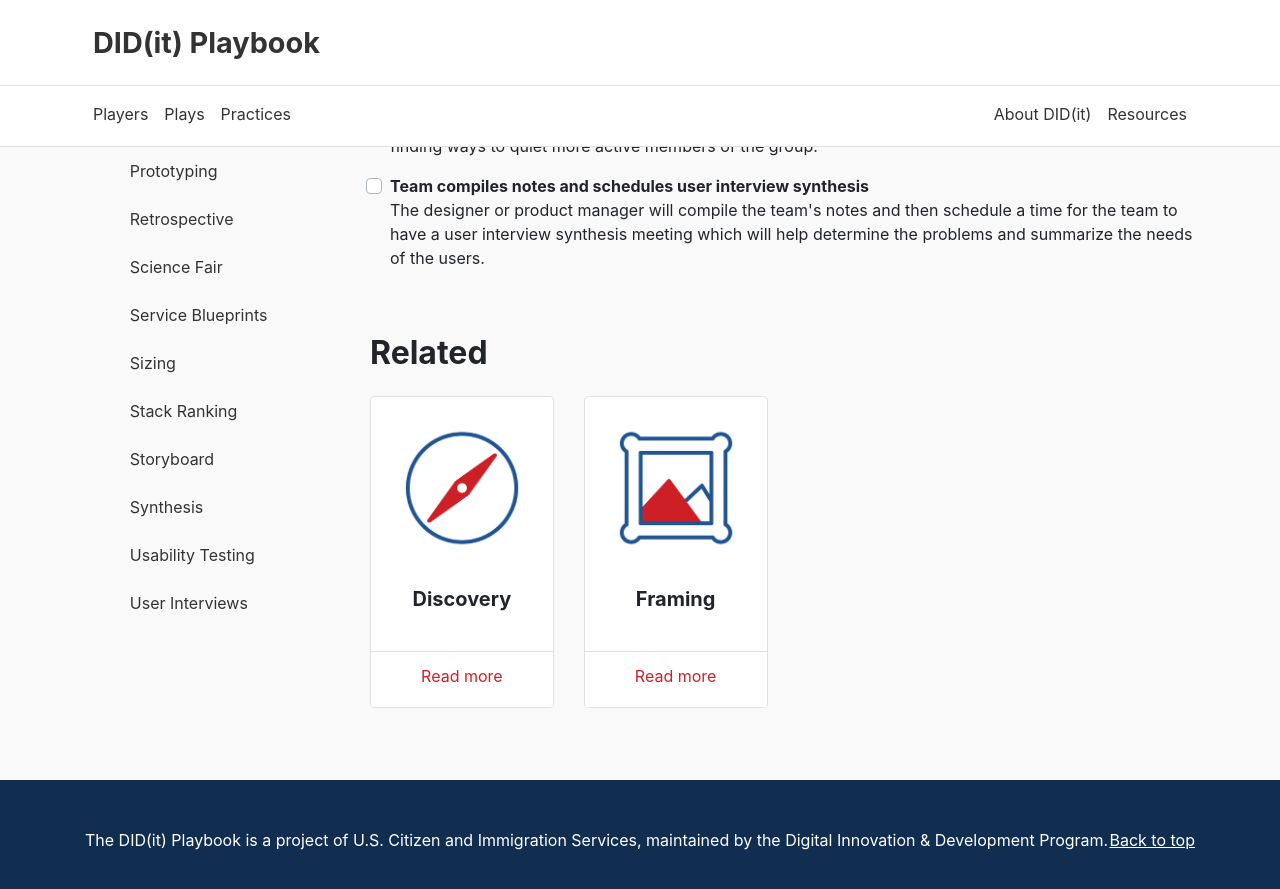
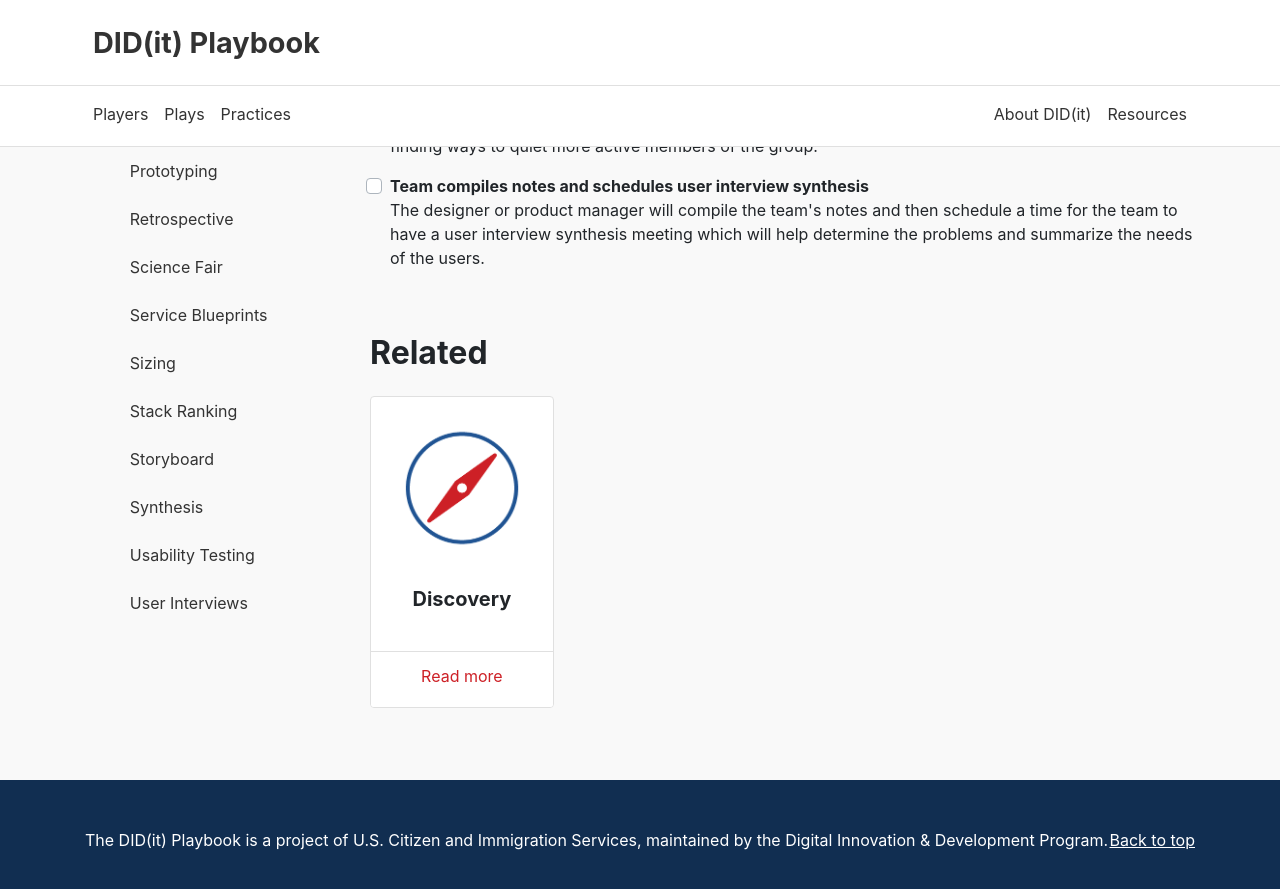
Before and after one commit to KnightPointSystems/kps_playbook, a Jekyll site: the page built from v2/practices/group_interview.md, in a window 1280 px wide and 900 px high, scrolled down 916 px. Shown: the top 889 px of the window. Built offline with Jekyll 4.4.1, drawn with Linux system fonts in a browser that asks for light colours; nearby versions of some CDN libraries.

Commit message:
Update group_interview.yml

```diff
--- a/_data/practices/group_interview.yml
+++ b/_data/practices/group_interview.yml
@@ -18,4 +18,3 @@ steps:
     text: The designer or product manager will compile the team's notes and then schedule a time for the team to have a user interview synthesis meeting which will help determine the problems and summarize the needs of the users.
 related:
   - Discovery
-  - Framing
```
